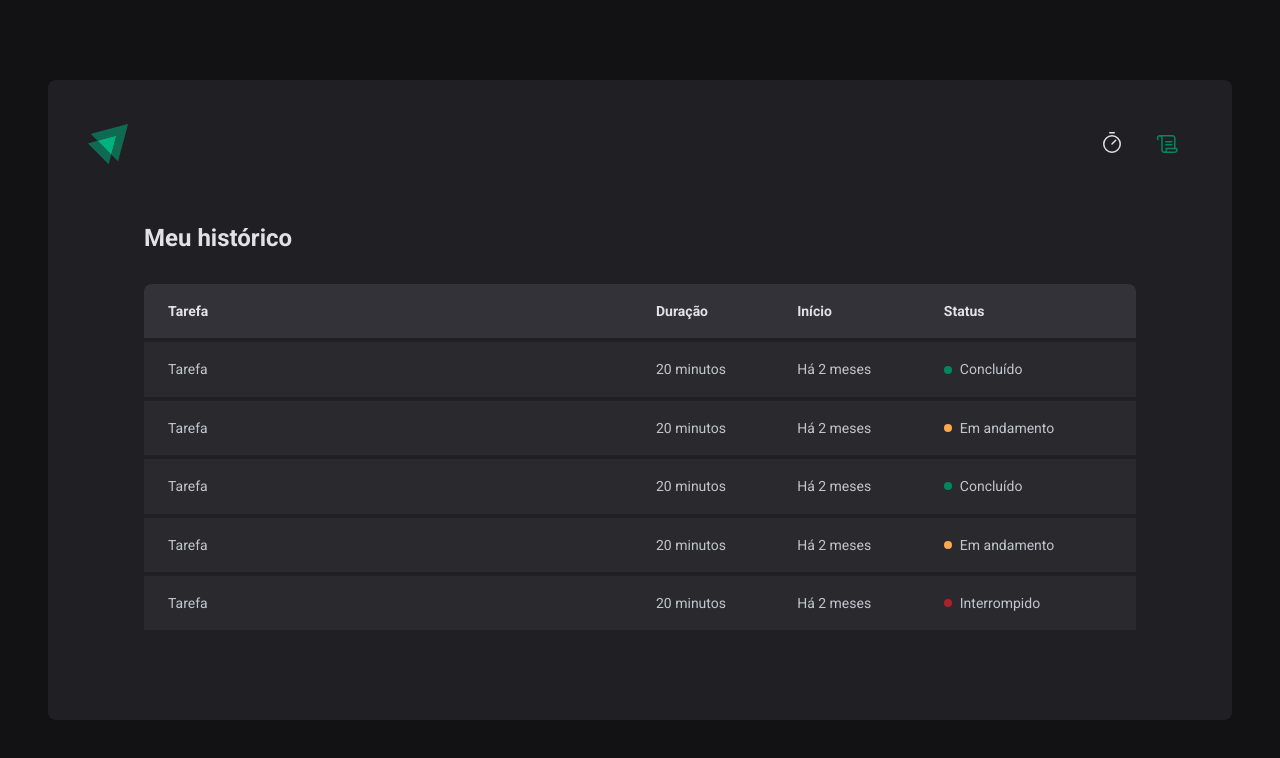
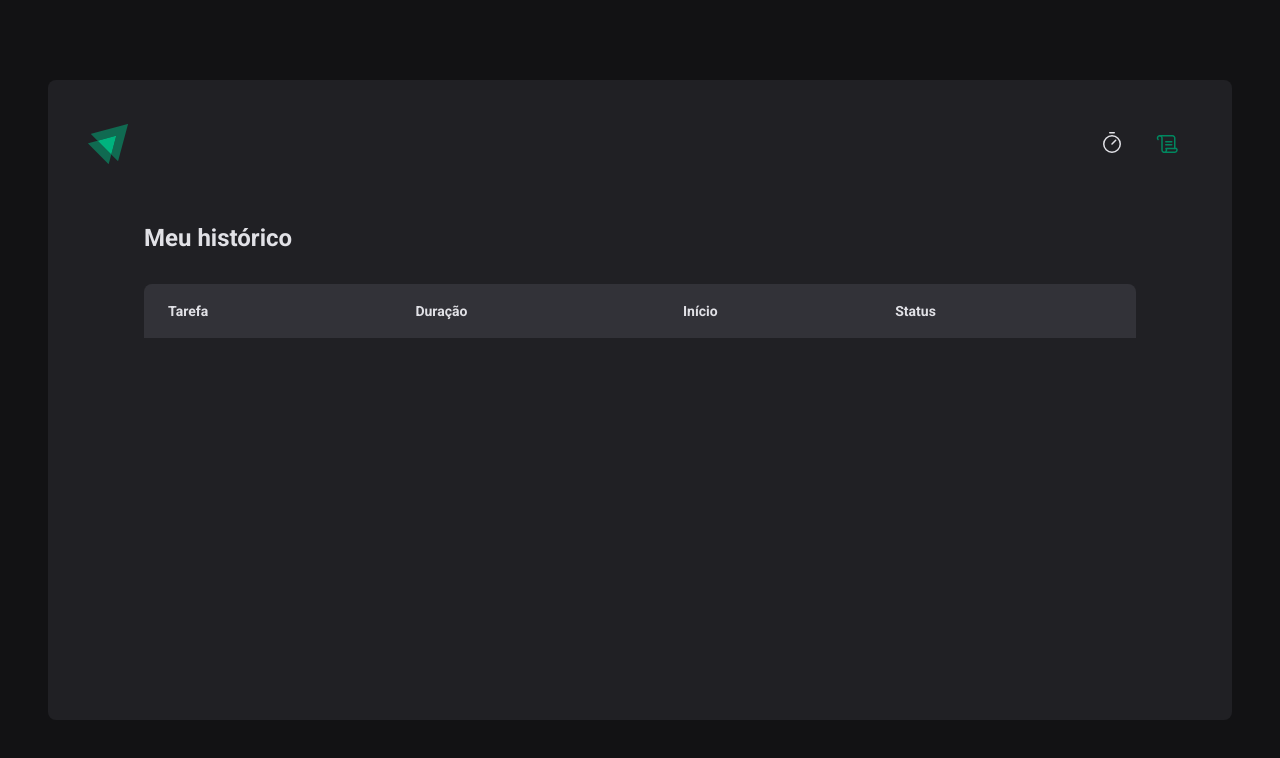
Before and after one commit to roherool/app-react-with-context, a React (Vite) app: page /history in a window 1280 px wide. Shown: the top 758 px of the page. Built offline with nearby package versions, Linux system fonts and the light colour scheme.

Commit message:
Created Context Api for history page

```diff
--- a/src/App.tsx
+++ b/src/App.tsx
@@ -5,12 +5,15 @@
 import { GlobalStyle } from './styles/global'
 
 import { Router } from './Router'
+import { CyclesContextProvider } from './contexts/CyclesContext'
 
 export function App() {
   return (
     <ThemeProvider theme={defaultTheme}>
       <BrowserRouter>
-        <Router />
+        <CyclesContextProvider>
+          <Router />
+        </CyclesContextProvider>
       </BrowserRouter>
       <GlobalStyle />
     </ThemeProvider>
--- /dev/null
+++ b/src/contexts/CyclesContext.tsx
@@ -0,0 +1,103 @@
+import { createContext, ReactNode, useState } from 'react'
+
+interface CreateCycleData {
+  task: string
+  minutesAmount: number
+}
+
+interface Cycle {
+  id: string
+  task: string
+  minutesAmount: number
+  startDate: Date
+  interruptedDate?: Date
+  finishedDate?: Date
+}
+
+interface CyclesContextType {
+  cycles: Cycle[]
+  activeCycle: Cycle | undefined
+  activeCycleId: string | null
+  amountSecondsPassed: number
+  markCurrentCycleAsFinished: () => void
+  setSecondsPassed: (seconds: number) => void
+  createNewCycle: (data: CreateCycleData) => void
+  interruptCurrentCycle: () => void
+}
+
+export const CyclesContext = createContext({} as CyclesContextType)
+
+interface CyclesContextProviderProps {
+  children: ReactNode
+}
+
+export function CyclesContextProvider({
+  children,
+}: CyclesContextProviderProps) {
+  const [cycles, setCycles] = useState<Cycle[]>([])
+  const [activeCycleId, setActiveCycleId] = useState<string | null>(null)
+  const [amountSecondsPassed, setAmountSecondsPassed] = useState(0)
+
+  const activeCycle = cycles.find((cycle) => cycle.id === activeCycleId)
+
+  function setSecondsPassed(seconds: number) {
+    setAmountSecondsPassed(seconds)
+  }
+
+  function markCurrentCycleAsFinished() {
+    setCycles((state) =>
+      state.map((cycle) => {
+        if (cycle.id === activeCycleId) {
+          return { ...cycle, finishedDate: new Date() }
+        } else {
+          return cycle
+        }
+      }),
+    )
+  }
+
+  function createNewCycle(data: CreateCycleData) {
+    const id = String(new Date().getTime())
+
+    const newCycle: Cycle = {
+      id,
+      task: data.task,
+      minutesAmount: data.minutesAmount,
+      startDate: new Date(),
+    }
+
+    setCycles((state) => [...state, newCycle])
+    setActiveCycleId(id)
+    setAmountSecondsPassed(0)
+  }
+
+  function interruptCurrentCycle() {
+    setCycles((state) =>
+      state.map((cycle) => {
+        if (cycle.id === activeCycleId) {
+          return { ...cycle, interruptedDate: new Date() }
+        } else {
+          return cycle
+        }
+      }),
+    )
+    setActiveCycleId(null)
+  }
+
+  return (
+    <CyclesContext.Provider
+      value={{
+        cycles,
+        activeCycle,
+        activeCycleId,
+        amountSecondsPassed,
+        markCurrentCycleAsFinished,
+        setSecondsPassed,
+        createNewCycle,
+        interruptCurrentCycle,
+      }}
+    >
+      {children}
+    </CyclesContext.Provider>
+  )
+}
--- a/src/pages/History/index.tsx
+++ b/src/pages/History/index.tsx
@@ -1,6 +1,13 @@
+import { useContext } from 'react'
+import { formatDistanceToNow } from 'date-fns'
+import ptBR from 'date-fns/locale/pt-BR'
+
+import { CyclesContext } from '../../contexts/CyclesContext'
+
 import * as s from './styles'
 
 export function History() {
+  const { cycles } = useContext(CyclesContext)
   return (
     <s.HistoryContainer>
       <h1>Meu histórico</h1>
@@ -16,46 +23,33 @@
             </tr>
           </thead>
           <tbody>
-            <tr>
-              <td>Tarefa</td>
-              <td>20 minutos</td>
-              <td>Há 2 meses</td>
-              <td>
-                <s.Status statusColor="green">Concluído</s.Status>
-              </td>
-            </tr>
-            <tr>
-              <td>Tarefa</td>
-              <td>20 minutos</td>
-              <td>Há 2 meses</td>
-              <td>
-                <s.Status statusColor="yellow">Em andamento</s.Status>
-              </td>
-            </tr>
-            <tr>
-              <td>Tarefa</td>
-              <td>20 minutos</td>
-              <td>Há 2 meses</td>
-              <td>
-                <s.Status statusColor="green">Concluído</s.Status>
-              </td>
-            </tr>
-            <tr>
-              <td>Tarefa</td>
-              <td>20 minutos</td>
-              <td>Há 2 meses</td>
-              <td>
-                <s.Status statusColor="yellow">Em andamento</s.Status>
-              </td>
-            </tr>
-            <tr>
-              <td>Tarefa</td>
-              <td>20 minutos</td>
-              <td>Há 2 meses</td>
-              <td>
-                <s.Status statusColor="red">Interrompido</s.Status>
-              </td>
-            </tr>
+            {cycles.map((cycle: any) => {
+              return (
+                <tr key={cycle.id}>
+                  <td>{cycle.task}</td>
+                  <td>{cycle.minutesAmount} minutos</td>
+                  <td>
+                    {formatDistanceToNow(cycle.startDate, {
+                      addSuffix: true,
+                      locale: ptBR,
+                    })}
+                  </td>
+                  <td>
+                    {cycle.finishedDate && (
+                      <s.Status statusColor="green">Concluído</s.Status>
+                    )}
+
+                    {cycle.interruptedDate && (
+                      <s.Status statusColor="red">Interrompido</s.Status>
+                    )}
+
+                    {!cycle.finishedDate && !cycle.interruptedDate && (
+                      <s.Status statusColor="yellow">Em andamento</s.Status>
+                    )}
+                  </td>
+                </tr>
+              )
+            })}
           </tbody>
         </table>
       </s.HistoryList>
--- a/src/pages/Home/Countdown/index.tsx
+++ b/src/pages/Home/Countdown/index.tsx
@@ -2,7 +2,7 @@
 import { differenceInSeconds } from 'date-fns'
 
 import * as s from './styles'
-import { CyclesContext } from '..'
+import { CyclesContext } from '../../../contexts/CyclesContext'
 
 export function Countdown() {
   const {
--- a/src/pages/Home/NewCycleForm/index.tsx
+++ b/src/pages/Home/NewCycleForm/index.tsx
@@ -1,7 +1,7 @@
 import { useContext } from 'react'
 
-import { CyclesContext } from '..'
 import { useFormContext } from 'react-hook-form'
+import { CyclesContext } from '../../../contexts/CyclesContext'
 
 import * as s from './styles'
 
--- a/src/pages/Home/index.tsx
+++ b/src/pages/Home/index.tsx
@@ -1,4 +1,3 @@
-import { createContext, useState } from 'react'
 import { FormProvider, useForm } from 'react-hook-form'
 import { HandPalm, Play } from 'phosphor-react'
 import { zodResolver } from '@hookform/resolvers/zod'
@@ -7,26 +6,10 @@
 import { NewCycleForm } from './NewCycleForm'
 import { Countdown } from './Countdown'
 
+import { useContext } from 'react'
+import { CyclesContext } from '../../contexts/CyclesContext'
+
 import * as s from './styles'
-
-interface Cycle {
-  id: string
-  task: string
-  minutesAmount: number
-  startDate: Date
-  interruptedDate?: Date
-  finishedDate?: Date
-}
-
-interface CyclesContextType {
-  activeCycle: Cycle | undefined
-  activeCycleId: string | null
-  amountSecondsPassed: number
-  markCurrentCycleAsFinished: () => void
-  setSecondsPassed: (seconds: number) => void
-}
-
-export const CyclesContext = createContext({} as CyclesContextType)
 
 const newCycleFormValidationSchema = zod.object({
   task: zod.string().min(1, 'Informe a tarefa'),
@@ -39,9 +22,8 @@
 type NewCycleFormData = zod.infer<typeof newCycleFormValidationSchema>
 
 export function Home() {
-  const [cycles, setCycles] = useState<Cycle[]>([])
-  const [activeCycleId, setActiveCycleId] = useState<string | null>(null)
-  const [amountSecondsPassed, setAmountSecondsPassed] = useState(0)
+  const { activeCycle, createNewCycle, interruptCurrentCycle } =
+    useContext(CyclesContext)
 
   const newCycleForm = useForm<NewCycleFormData>({
     resolver: zodResolver(newCycleFormValidationSchema),
@@ -53,52 +35,9 @@
 
   const { handleSubmit, watch, reset } = newCycleForm
 
-  const activeCycle = cycles.find((cycle) => cycle.id === activeCycleId)
-
-  function setSecondsPassed(seconds: number) {
-    setAmountSecondsPassed(seconds)
-  }
-
-  function markCurrentCycleAsFinished() {
-    setCycles((state) =>
-      state.map((cycle) => {
-        if (cycle.id === activeCycleId) {
-          return { ...cycle, finishedDate: new Date() }
-        } else {
-          return cycle
-        }
-      }),
-    )
-  }
-
   function handleCreateNewCycle(data: NewCycleFormData) {
-    const id = String(new Date().getTime())
-
-    const newCycle: Cycle = {
-      id,
-      task: data.task,
-      minutesAmount: data.minutesAmount,
-      startDate: new Date(),
-    }
-
-    setCycles((state) => [...state, newCycle])
-    setActiveCycleId(id)
-    setAmountSecondsPassed(0)
-
+    createNewCycle(data)
     reset()
-  }
-
-  function handleInterruptCycle() {
-    setCycles((state) =>
-      state.map((cycle) => {
-        if (cycle.id === activeCycleId) {
-          return { ...cycle, interruptedDate: new Date() }
-        } else {
-          return cycle
-        }
-      }),
-    )
-    setActiveCycleId(null)
   }
 
   const task = watch('task')
@@ -107,23 +46,13 @@
   return (
     <s.HomeContainer>
       <form action="" onSubmit={handleSubmit(handleCreateNewCycle)}>
-        <CyclesContext.Provider
-          value={{
-            activeCycle,
-            activeCycleId,
-            amountSecondsPassed,
-            markCurrentCycleAsFinished,
-            setSecondsPassed,
-          }}
-        >
-          <FormProvider {...newCycleForm}>
-            <NewCycleForm />
-          </FormProvider>
-          <Countdown />
-        </CyclesContext.Provider>
+        <FormProvider {...newCycleForm}>
+          <NewCycleForm />
+        </FormProvider>
+        <Countdown />
 
         {activeCycle ? (
-          <s.StopCountdownButton type="button" onClick={handleInterruptCycle}>
+          <s.StopCountdownButton type="button" onClick={interruptCurrentCycle}>
             <HandPalm size={24} />
             Interromper
           </s.StopCountdownButton>
```
